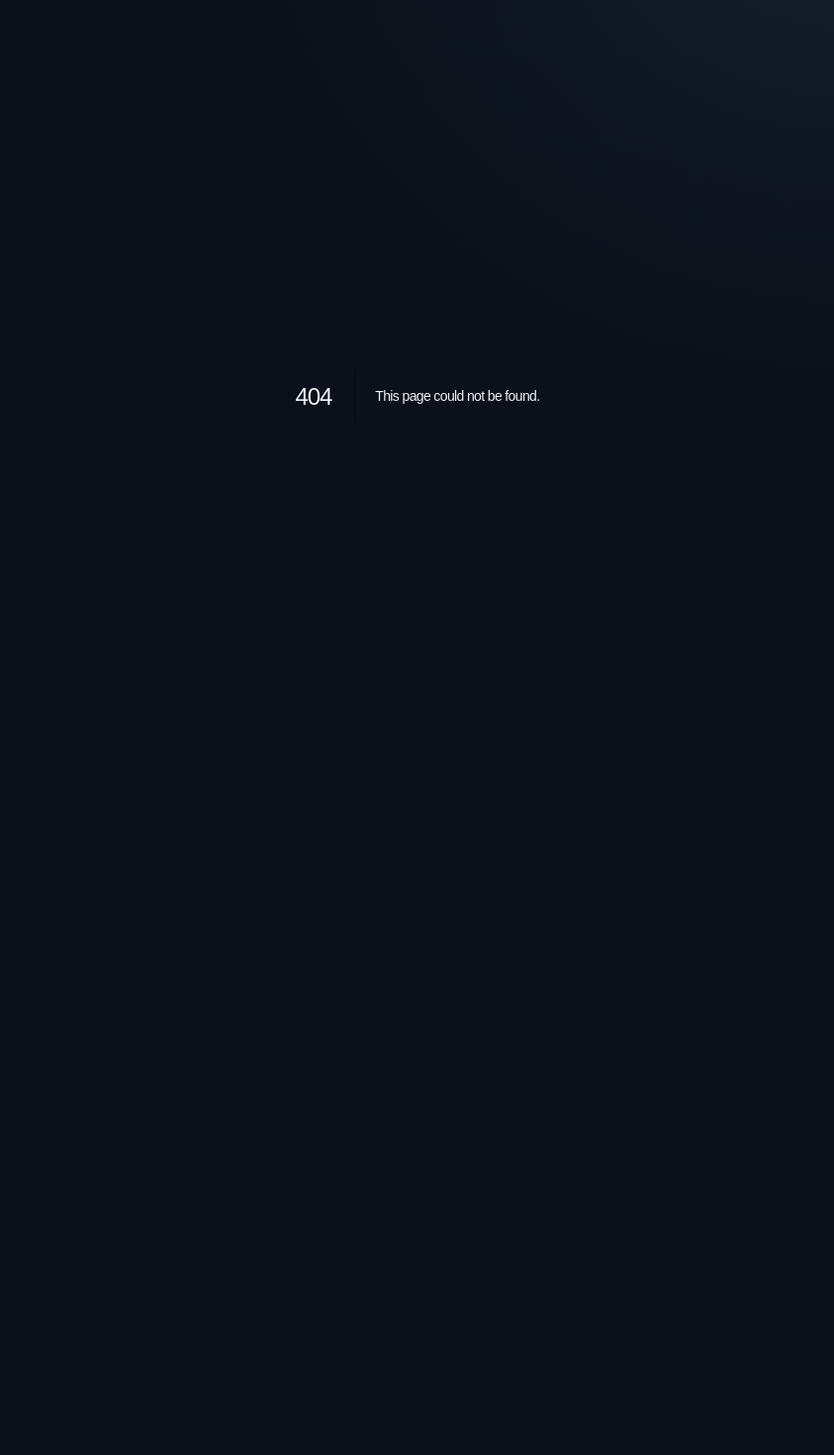
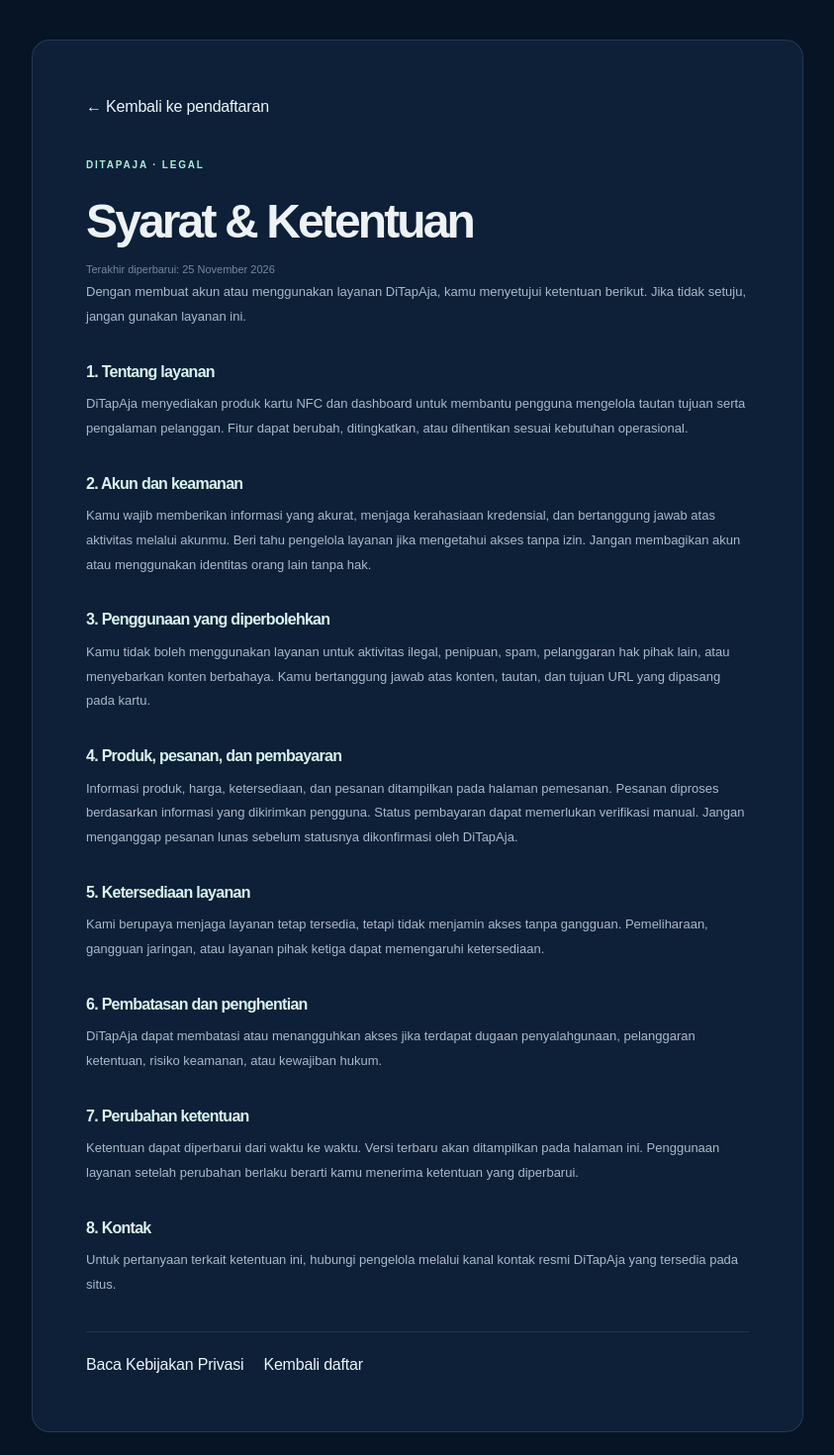
Before and after one commit to chanvianz-ui/ditapaja, a Next.js app: page /terms in a window 1280 px wide. Before the commit this address had no page. Shown: the top 1470 px of the page at 99% size, without its empty margins (218-1061 px from the left). Before the commit the page ends 800 px from the top, so only its background shows below. Built offline with nearby package versions, Linux system fonts and the light colour scheme.

Commit message:
Add DiTapAja terms and conditions page

```diff
--- /dev/null
+++ b/app/terms/page.tsx
@@ -0,0 +1,41 @@
+import Link from "next/link";
+
+export default function TermsPage() {
+  return (
+    <main className="dt-legal-page">
+      <article className="dt-legal-card">
+        <Link href="/register" className="dt-legal-back">← Kembali ke pendaftaran</Link>
+        <p className="dt-legal-eyebrow">DITAPAJA · LEGAL</p>
+        <h1>Syarat &amp; Ketentuan</h1>
+        <p className="dt-legal-updated">Terakhir diperbarui: 25 November 2026</p>
+        <p>Dengan membuat akun atau menggunakan layanan DiTapAja, kamu menyetujui ketentuan berikut. Jika tidak setuju, jangan gunakan layanan ini.</p>
+        <h2>1. Tentang layanan</h2>
+        <p>DiTapAja menyediakan produk kartu NFC dan dashboard untuk membantu pengguna mengelola tautan tujuan serta pengalaman pelanggan. Fitur dapat berubah, ditingkatkan, atau dihentikan sesuai kebutuhan operasional.</p>
+        <h2>2. Akun dan keamanan</h2>
+        <p>Kamu wajib memberikan informasi yang akurat, menjaga kerahasiaan kredensial, dan bertanggung jawab atas aktivitas melalui akunmu. Beri tahu pengelola layanan jika mengetahui akses tanpa izin. Jangan membagikan akun atau menggunakan identitas orang lain tanpa hak.</p>
+        <h2>3. Penggunaan yang diperbolehkan</h2>
+        <p>Kamu tidak boleh menggunakan layanan untuk aktivitas ilegal, penipuan, spam, pelanggaran hak pihak lain, atau menyebarkan konten berbahaya. Kamu bertanggung jawab atas konten, tautan, dan tujuan URL yang dipasang pada kartu.</p>
+        <h2>4. Produk, pesanan, dan pembayaran</h2>
+        <p>Informasi produk, harga, ketersediaan, dan pesanan ditampilkan pada halaman pemesanan. Pesanan diproses berdasarkan informasi yang dikirimkan pengguna. Status pembayaran dapat memerlukan verifikasi manual. Jangan menganggap pesanan lunas sebelum statusnya dikonfirmasi oleh DiTapAja.</p>
+        <h2>5. Ketersediaan layanan</h2>
+        <p>Kami berupaya menjaga layanan tetap tersedia, tetapi tidak menjamin akses tanpa gangguan. Pemeliharaan, gangguan jaringan, atau layanan pihak ketiga dapat memengaruhi ketersediaan.</p>
+        <h2>6. Pembatasan dan penghentian</h2>
+        <p>DiTapAja dapat membatasi atau menangguhkan akses jika terdapat dugaan penyalahgunaan, pelanggaran ketentuan, risiko keamanan, atau kewajiban hukum.</p>
+        <h2>7. Perubahan ketentuan</h2>
+        <p>Ketentuan dapat diperbarui dari waktu ke waktu. Versi terbaru akan ditampilkan pada halaman ini. Penggunaan layanan setelah perubahan berlaku berarti kamu menerima ketentuan yang diperbarui.</p>
+        <h2>8. Kontak</h2>
+        <p>Untuk pertanyaan terkait ketentuan ini, hubungi pengelola melalui kanal kontak resmi DiTapAja yang tersedia pada situs.</p>
+        <div className="dt-legal-links"><Link href="/privacy">Baca Kebijakan Privasi</Link><Link href="/register">Kembali daftar</Link></div>
+      </article>
+      <style jsx>{`
+        .dt-legal-page{min-height:100svh;padding:40px 18px;background:#071426;color:#edf7fb;font-family:Arial,sans-serif}
+        .dt-legal-card{width:min(100%,780px);margin:0 auto;padding:clamp(24px,5vw,54px);border:1px solid rgba(170,205,222,.15);border-radius:18px;background:#0d2038}
+        .dt-legal-back,.dt-legal-links a{color:#64d8ef;text-decoration:none;font-size:12px;font-weight:700}
+        .dt-legal-eyebrow{margin:36px 0 10px;color:#a8f0d5;font-size:10px;font-weight:800;letter-spacing:.18em}
+        h1{margin:0;font-size:clamp(32px,6vw,48px);letter-spacing:-.06em}h2{margin:30px 0 8px;font-size:16px;color:#d9f4ed}
+        p{color:#a8bac8;font-size:13px;line-height:1.9}.dt-legal-updated{font-size:11px;color:#71899c}
+        .dt-legal-links{display:flex;flex-wrap:wrap;gap:20px;margin-top:35px;padding-top:20px;border-top:1px solid rgba(170,205,222,.12)}
+      `}</style>
+    </main>
+  );
+}
```
